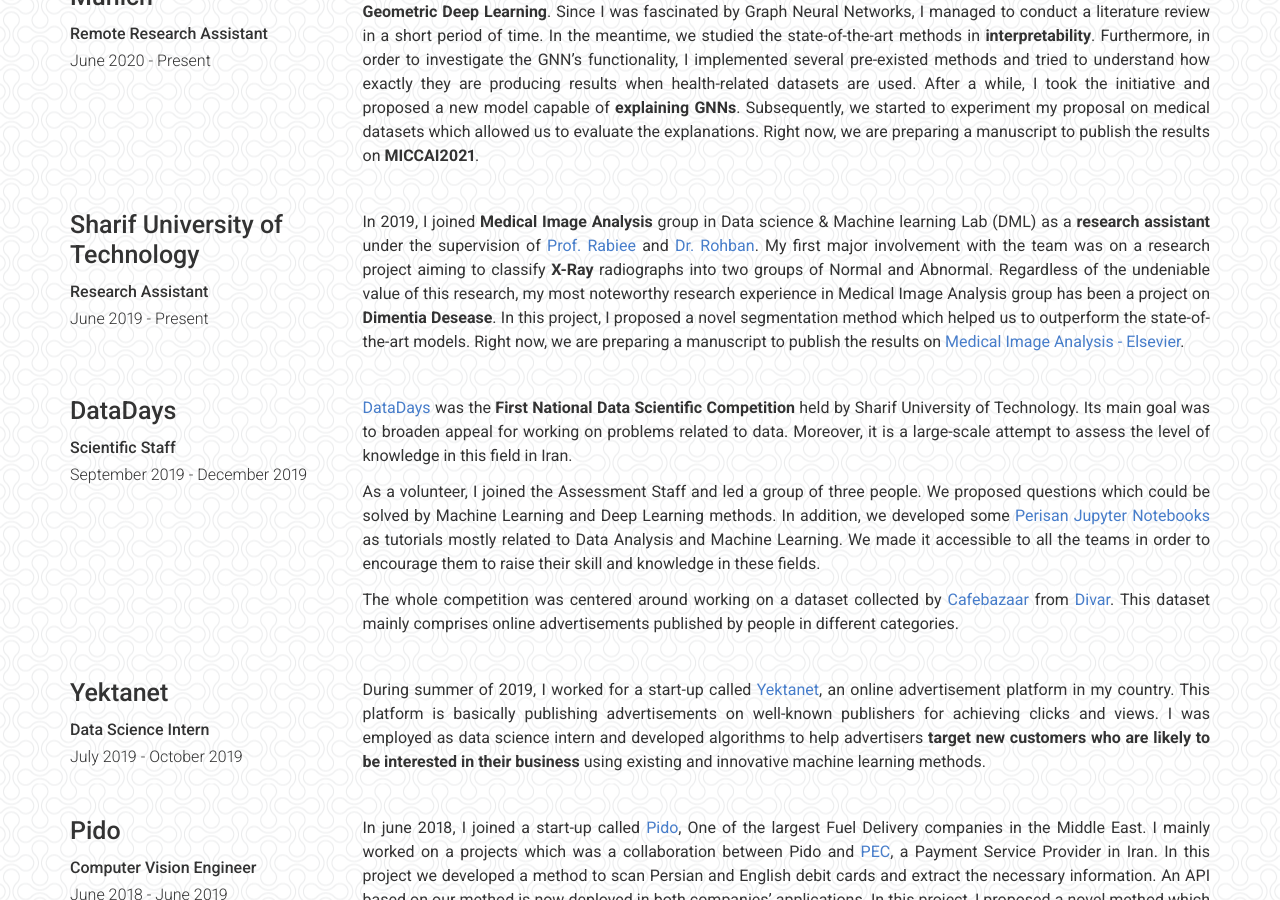
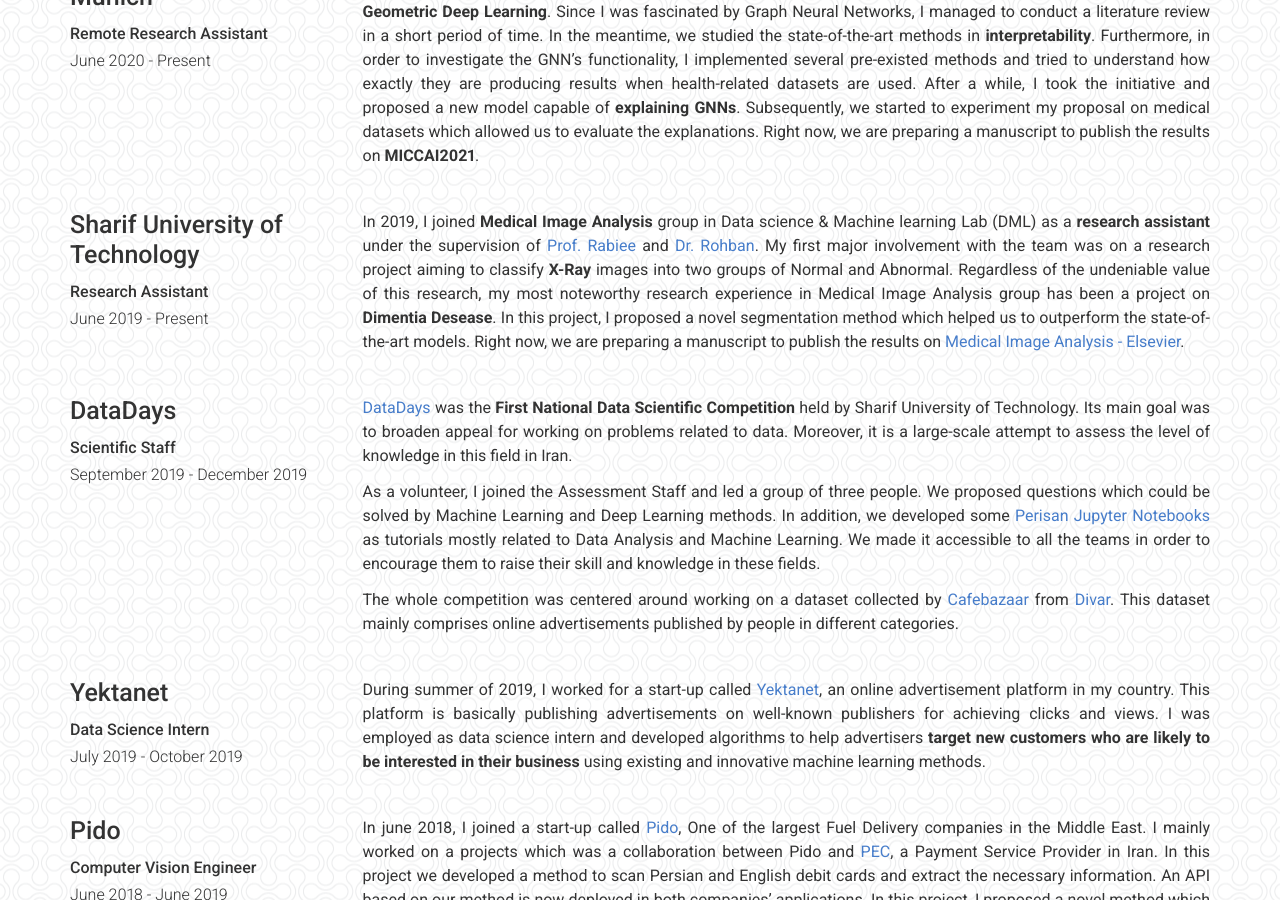
Before and after one commit to sfch1999/sfch1999.github.io, a Jekyll site: the page built from index.md, in a window 1280 px wide and 900 px high, scrolled down 1665 px. Built offline with Jekyll 4.4.1, drawn with Linux system fonts in a browser that asks for light colours; a style sheet for code colours, icons or effects is not loaded.

Commit message:
about me

```diff
--- a/_data/experience.yml
+++ b/_data/experience.yml
@@ -18,7 +18,7 @@
     In 2019, I joined **Medical Image Analysis** group in Data science & Machine learning Lab (DML) as a **research assistant** under the supervision of
     [Prof. Rabiee](https://scholar.google.com/citations?hl=en&user=rKDtrNgAAAAJ&view_op=list_works&sortby=pubdate) and
     [Dr. Rohban](https://scholar.google.com/citations?hl=en&user=pRyJ6FkAAAAJ&view_op=list_works&sortby=pubdate).
-    My first major involvement with the team was on a research project aiming to classify **X-Ray** radiographs into two groups of Normal and Abnormal. Regardless of the
+    My first major involvement with the team was on a research project aiming to classify **X-Ray** images into two groups of Normal and Abnormal. Regardless of the
     undeniable value of this research, my most noteworthy research experience in Medical Image Analysis group
     has been a project on **Dimentia Desease**. In this project, I proposed a novel segmentation method which helped us to outperform the state-of-the-art
     models.  Right now, we are preparing a manuscript to publish the results on [Medical Image Analysis - Elsevier](https://www.journals.elsevier.com/medical-image-analysis).
```
